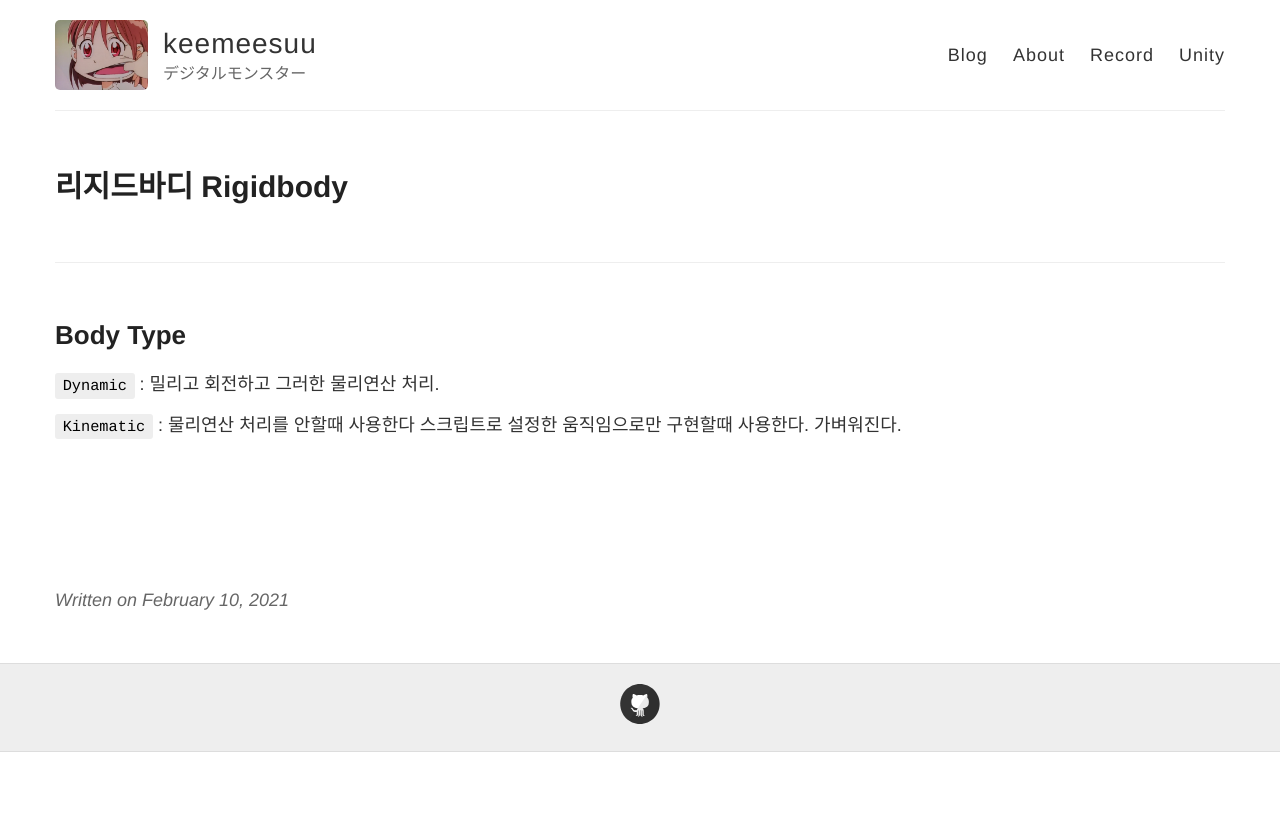
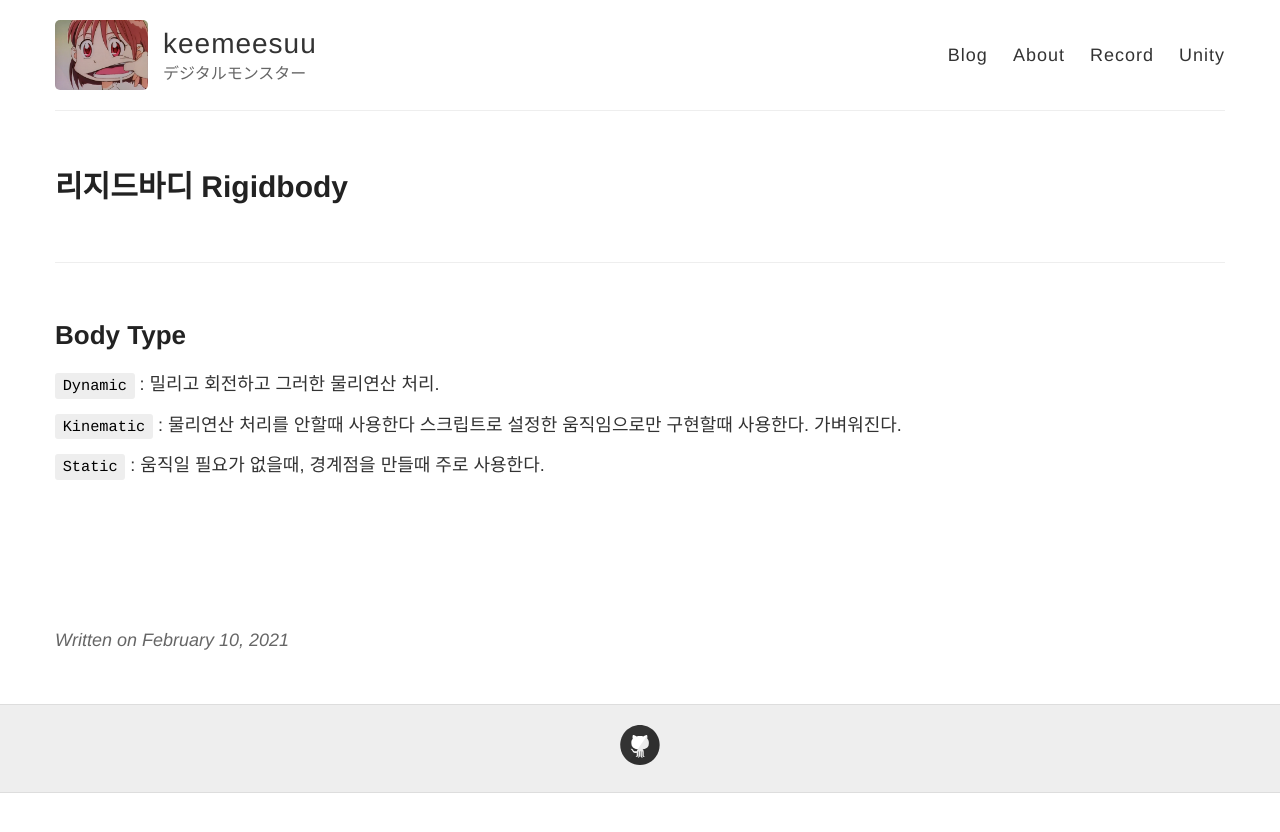
Before and after one commit to keemeesuu/keemeesuu.github.io, a Jekyll site: the page built from _posts/dev/Unity/2021-02-10-리지드바디.md, in a window 1280 px wide. Shown: the top 832 px of the page. Built offline with Jekyll 4.4.1, drawn with Linux system fonts in a browser that asks for light colours; some of the changed lines change nothing that is shown.

Commit message:
Update 2021-02-10-리지드바디.md

```diff
--- a/_posts/dev/Unity/2021-02-10-리지드바디.md
+++ b/_posts/dev/Unity/2021-02-10-리지드바디.md
@@ -6,7 +6,7 @@ title: "리지드바디 Rigidbody"
 # description: "Unity API"
 subject: dev
 categories: [ Unity ]
-tags: [ unity, transform ]
+tags: [ unity, Rigidbody, bodytype ]
 ---
 
 ## Body Type
@@ -14,3 +14,5 @@ tags: [ unity, transform ]
 `Dynamic` : 밀리고 회전하고 그러한 물리연산 처리.
 
 `Kinematic` : 물리연산 처리를 안할때 사용한다 스크립트로 설정한 움직임으로만 구현할때 사용한다. 가벼워진다.
+
+`Static` : 움직일 필요가 없을때, 경계점을 만들때 주로 사용한다.
```
